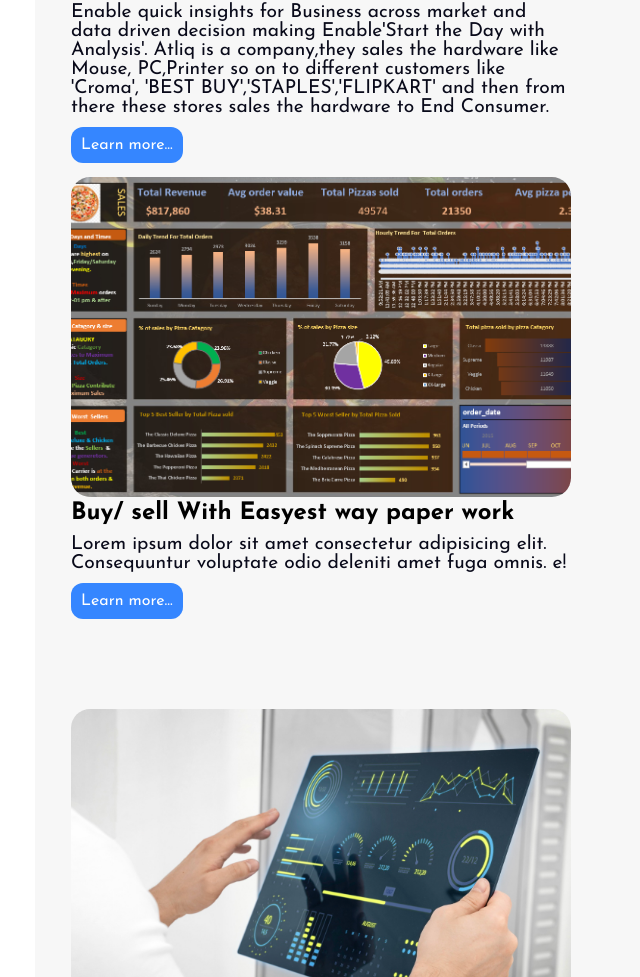
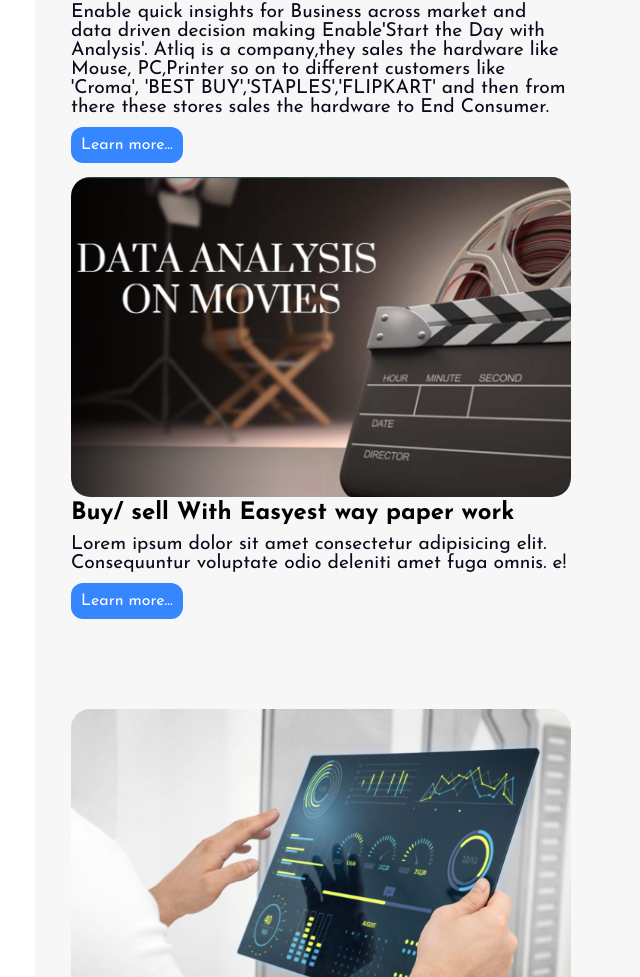
Before and after one commit to jnana027/gyana-potfolio, a plain HTML site: page gyana potfolio/index.html in a window 1280 px wide. Shown: the part 2438-3415 px from the top of the page, without its empty margins (265-905 px from the left). Drawn offline with nearby package versions, Linux system fonts and the light colour scheme.

Commit message:
image add

```diff
--- a/gyana potfolio/index.html
+++ b/gyana potfolio/index.html
@@ -214,7 +214,7 @@
                 <div class="box-card">
                     <div class="card">
                         <div class="image">
-                            <img src="images/Screenshot Pizza sales (1).png" alt="">
+                            <img src="images/1.png" alt="">
                         </div>
                         <div class="info">
                             <h2>Buy/ sell With Easyest way paper work</h2>
```
Also changed, not shown: gyana potfolio/images/1.png (added), images/1.png (added).
